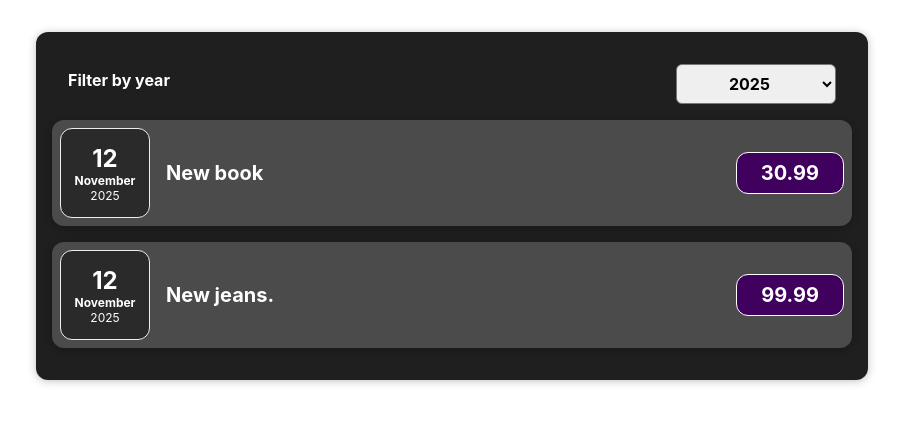
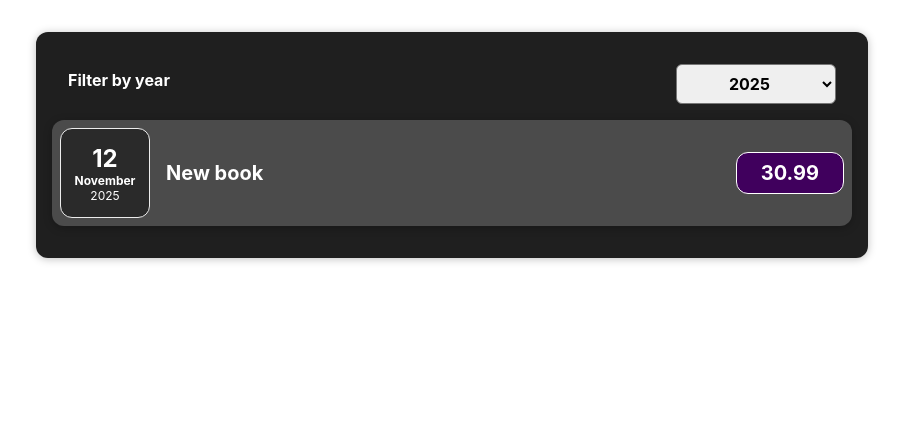
Before and after one commit to stenlaisaar/react-expenses, a React (Vite) app in the folder react-expenses/: page / in a window 1280 px wide. Shown: the top 424 px of the page, without its empty margins (188-1091 px from the left). Built offline with nearby package versions, Linux system fonts and the light colour scheme.

Commit message:
ÜL 5 aasta järgi filtreeritud andmete kuvamin

```diff
--- a/react-expenses/src/App.jsx
+++ b/react-expenses/src/App.jsx
@@ -9,8 +9,13 @@ function App(){
       price: 30.99
     },
     {
-      date: new Date (2025, 10, 12),
+      date: new Date (2024, 10, 12),
       title: 'New jeans.',
+      price: 99.99
+    },
+    {
+      date: new Date (2023, 10, 12),
+      title: 'New bag.',
       price: 99.99
     }
   ]
--- a/react-expenses/src/components/Expenses.jsx
+++ b/react-expenses/src/components/Expenses.jsx
@@ -7,14 +7,14 @@ const Expenses = (props) => {
   const [selectedYear, setSelectedYear] = useState('2025')
 
   const filterChangeHandler = (year) => {
-    console.log('Expenses -> filterChangeHandler:', year)
     setSelectedYear(year)
   }
 
-  console.log('Expenses render - selectedYear:', selectedYear, 'items:', props.items)
+  const filteredExpenses = props.items.filter(expense => {
+    return expense.date.getFullYear().toString() === selectedYear
+  })
 
-  // The selected year is stored in state like a controlled input value.
-  const filteredExpenses = props.items
+  console.log('Expenses -> filteredExpenses:', filteredExpenses.length, 'items found for year', selectedYear)
 
   return (
     <div className='expenses'>
```
